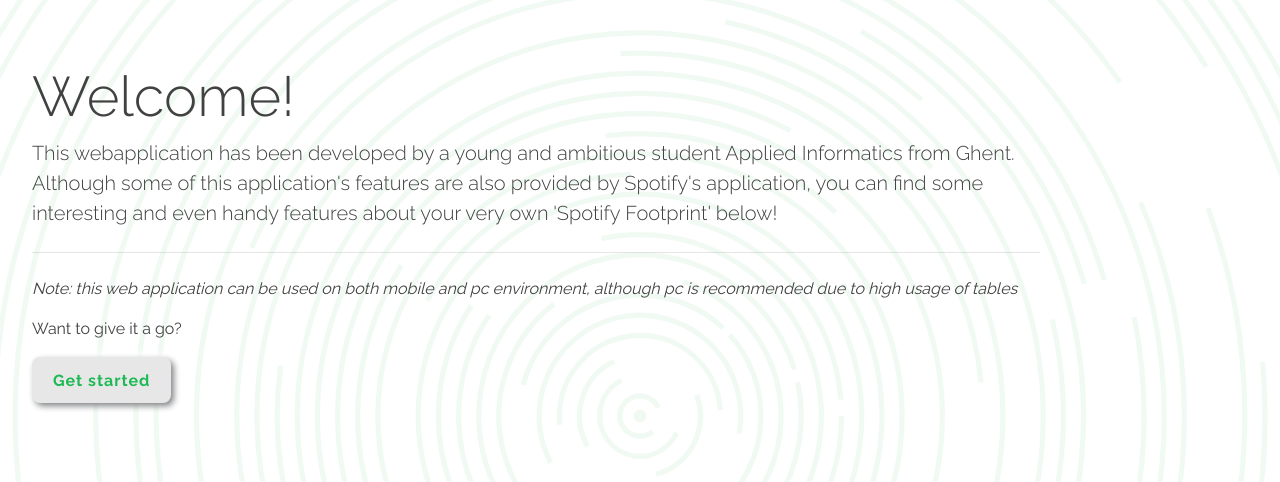
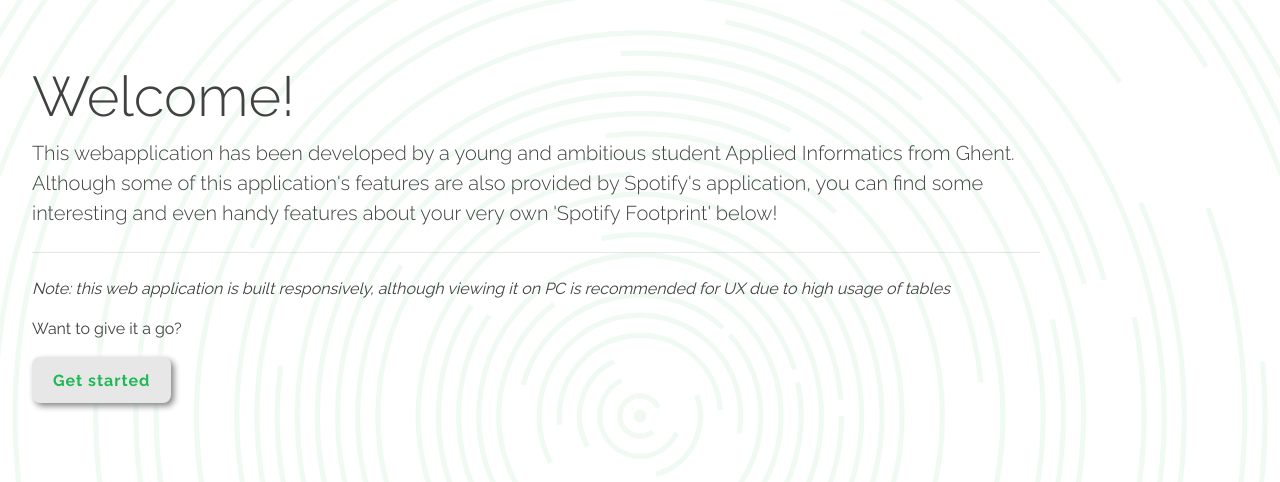
Before and after one commit to Gen1a/My-Spotify-Statistics, a Flask app: page / in a window 1280 px wide. Shown: the part 64-546 px from the top of the page. Run offline with Flask 2, Linux system fonts and the light colour scheme; some libraries are stand-ins or nearby versions.

Commit message:
Updated README.md

```diff
--- a/templates/index.html
+++ b/templates/index.html
@@ -15,7 +15,7 @@ Homepage
                 you can find some interesting and even handy features about your very own 'Spotify Footprint' below!
             </p>
             <hr class="my-4" />
-            <p class="lead"><em><small>Note: this web application can be used on both mobile and pc environment, although pc is recommended due to high usage of tables</small></em></p>
+            <p class="lead"><em><small>Note: this web application is built responsively, although viewing it on PC is recommended for UX due to high usage of tables</small></em></p>
             <p class="lead"><small>Want to give it a go?</small></p>
             <p>
                 <a class="btn" href="{{ url_for("login") }}">Get started</a>
```
Also changed, not shown: README.md, static/images/Banner.png (added).
